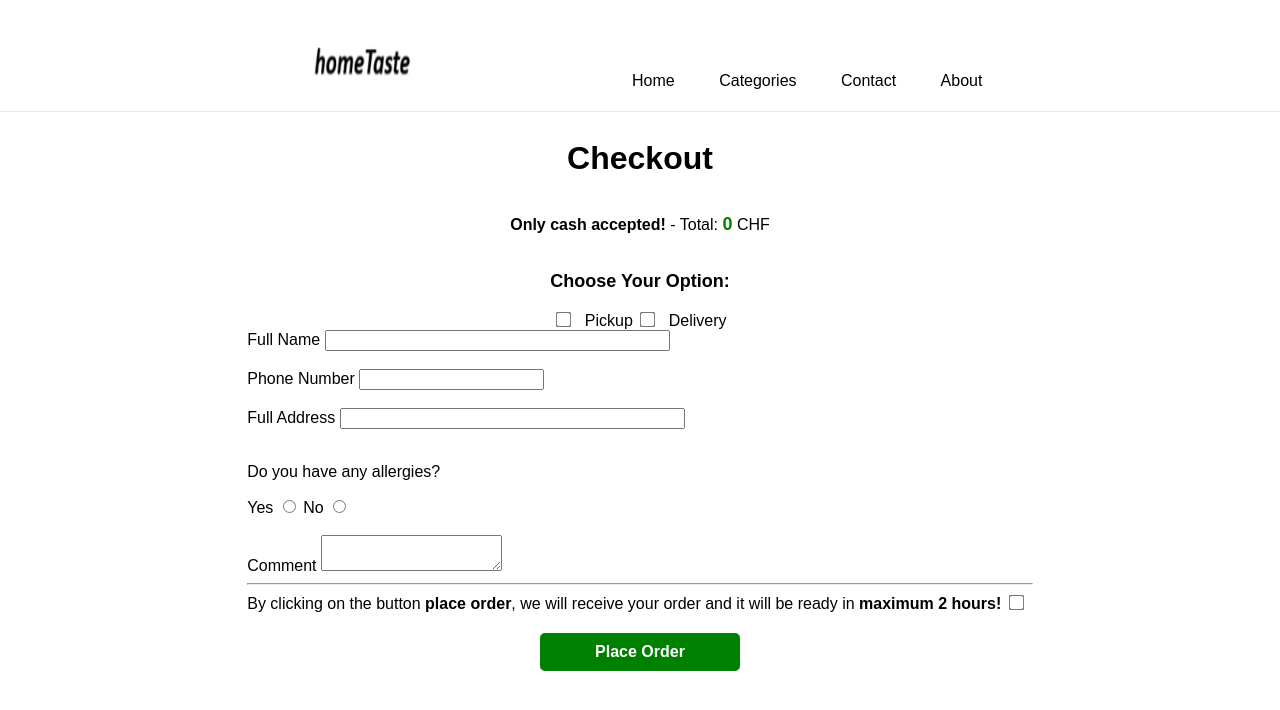
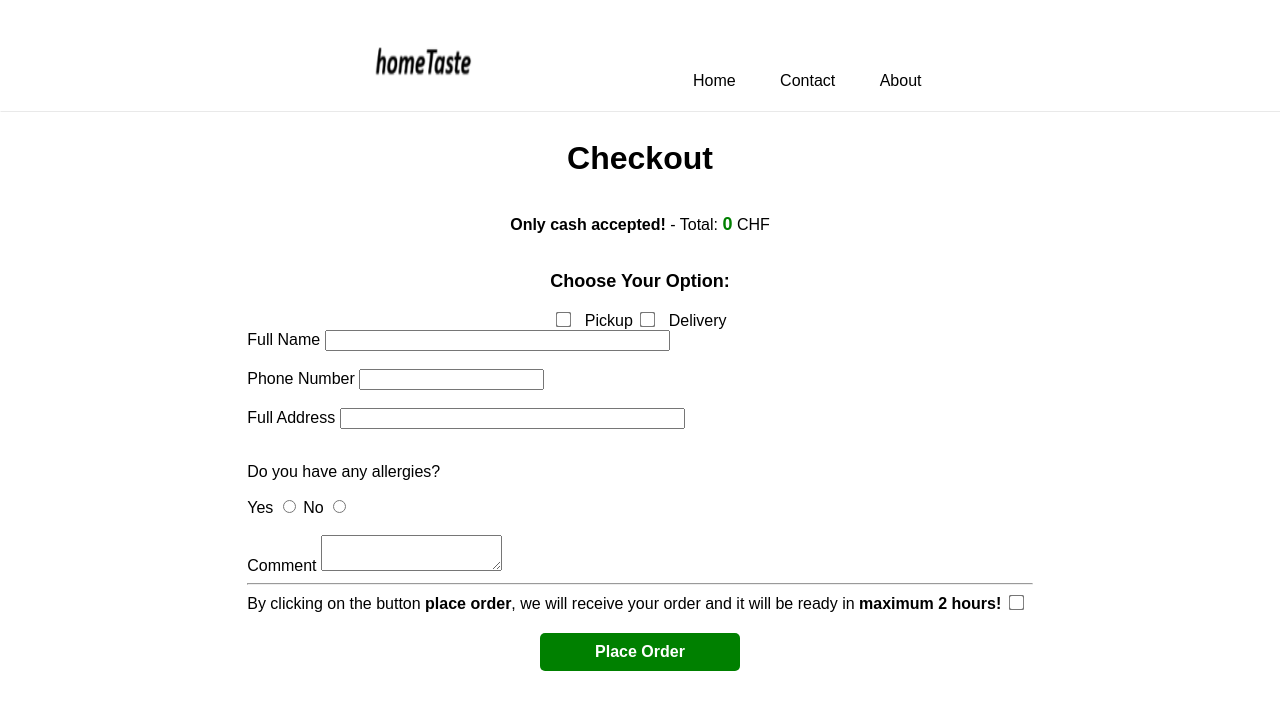
Before and after one commit to AhmadShapoorShahkar/foodApp, a plain HTML site: page checkout.html in a window 1280 px wide. Drawn offline with nearby package versions, Linux system fonts and the light colour scheme.

Commit message:
modified the checkout.html to remove the category tab

```diff
--- a/checkout.html
+++ b/checkout.html
@@ -12,7 +12,6 @@
         <ul>
             <li class="logo-img"><a href="./index.html"><img src="./homeTaste logo.png" alt="the logo"></a></li>
             <li class="li-navbar"><a class="a-navbar" href="./index.html">Home</a></li>
-            <li class="li-navbar dropdown"><a class="a-navbar" href="#">Categories</a></li>
             <li class="li-navbar"><a class="a-navbar" href="./contact.html">Contact</a></li>
             <li class="li-navbar"><a class="a-navbar" href="./about.html">About</a></li>
         </ul>
```
